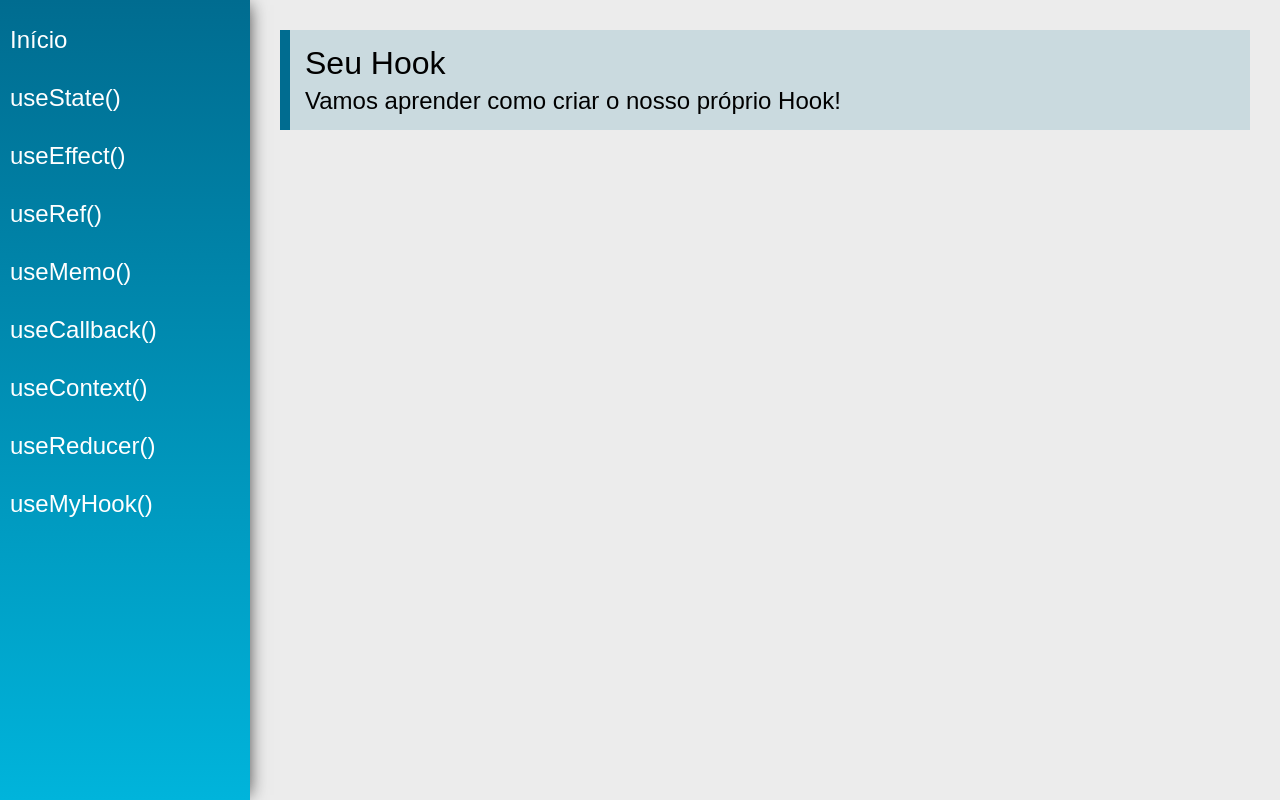
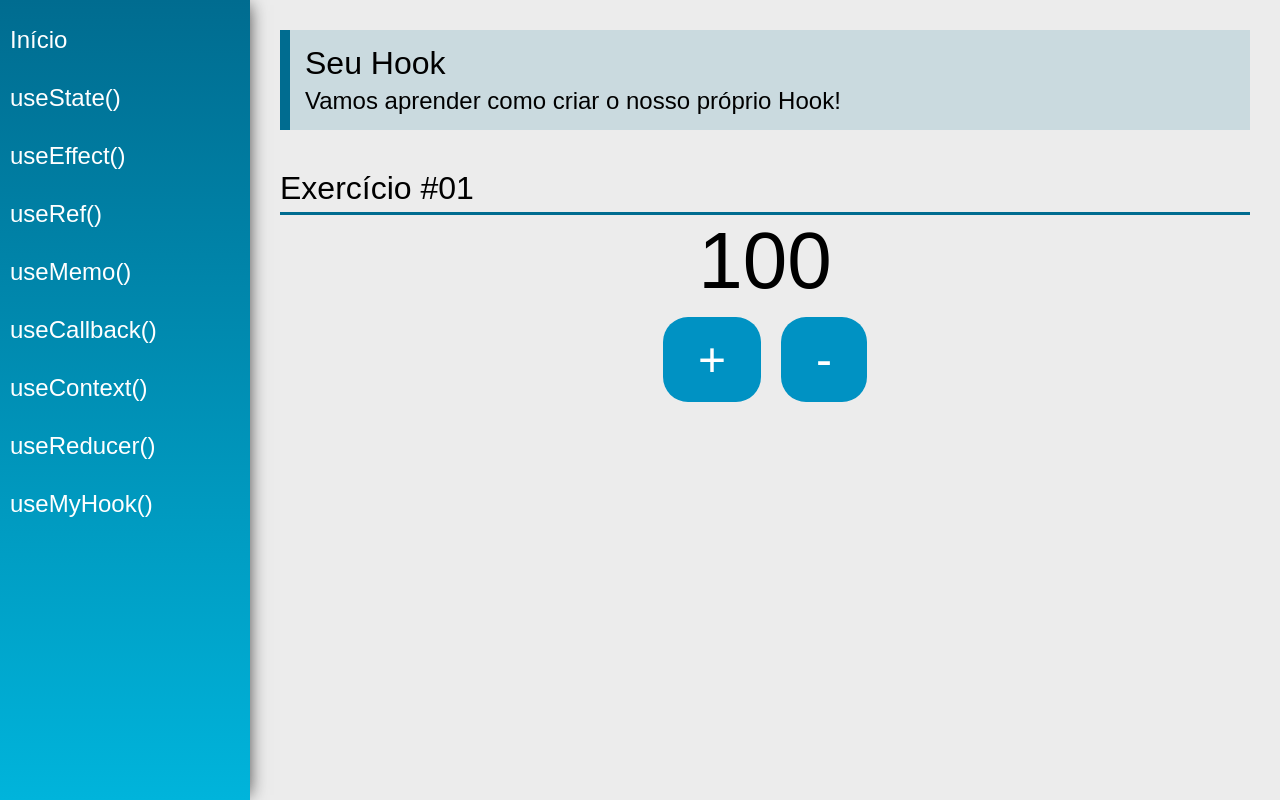
Before and after one commit to kazuohagy/hooks, a React (Create React App) app: page /useCustom in a window 1280 px wide. Built offline with nearby package versions, Linux system fonts and the light colour scheme.

Commit message:
deu certo

```diff
--- /dev/null
+++ b/src/hooks/userCounter.js
@@ -0,0 +1,11 @@
+import React from 'react'
+export const useCounter = (initialValue = 100) => {
+    const [count, setCount] = React.useState(initialValue)
+    function inc() {
+        setCount(count + 1)
+    }
+    function dec() {
+        setCount(count - 1)
+    }
+    return [count, inc, dec]
+}
--- a/src/views/examples/UseCustom.jsx
+++ b/src/views/examples/UseCustom.jsx
@@ -1,13 +1,24 @@
 import React from 'react'
 import PageTitle from '../../components/layout/PageTitle'
+import SectionTitle from '../../components/layout/SectionTitle'
+import { useCounter } from '../../hooks/userCounter' // Corrigido o caminho para useCounter
 
 const UseRef = (props) => {
+    const [count, inc, dec] = useCounter()
     return (
         <div className="UseCustom">
             <PageTitle
                 title="Seu Hook"
                 subtitle="Vamos aprender como criar o nosso próprio Hook!"
             />
+            <SectionTitle title="Exercício #01"/>
+            <div className="center">
+                <span className="text">{count}</span> {/* Exibe o valor do contador */}
+                <div className="button-container"> {/* Adiciona classes para o div dos botões */}
+                    <button className="btn" onClick={() => inc()}>+</button>
+                    <button className="btn" onClick={() => dec()}>-</button>
+                </div>
+            </div>
         </div>
     )
 }
```
